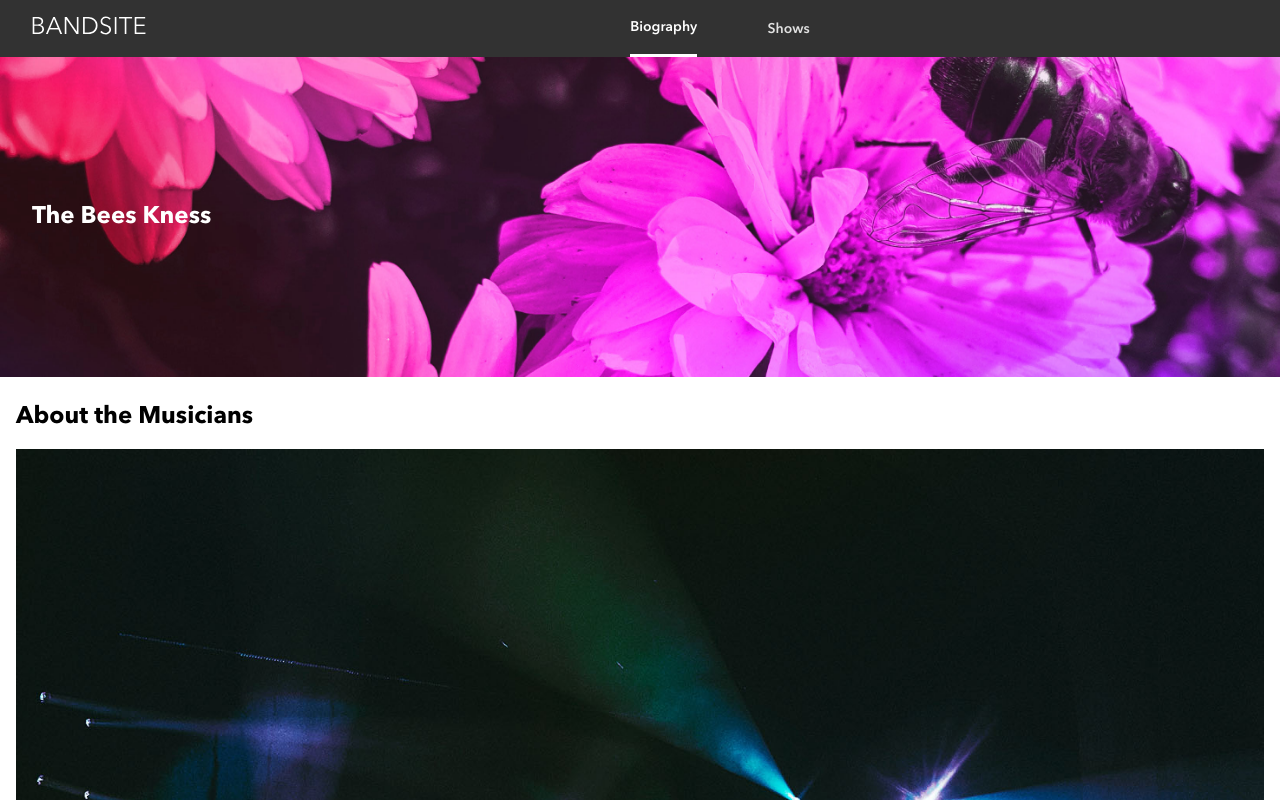
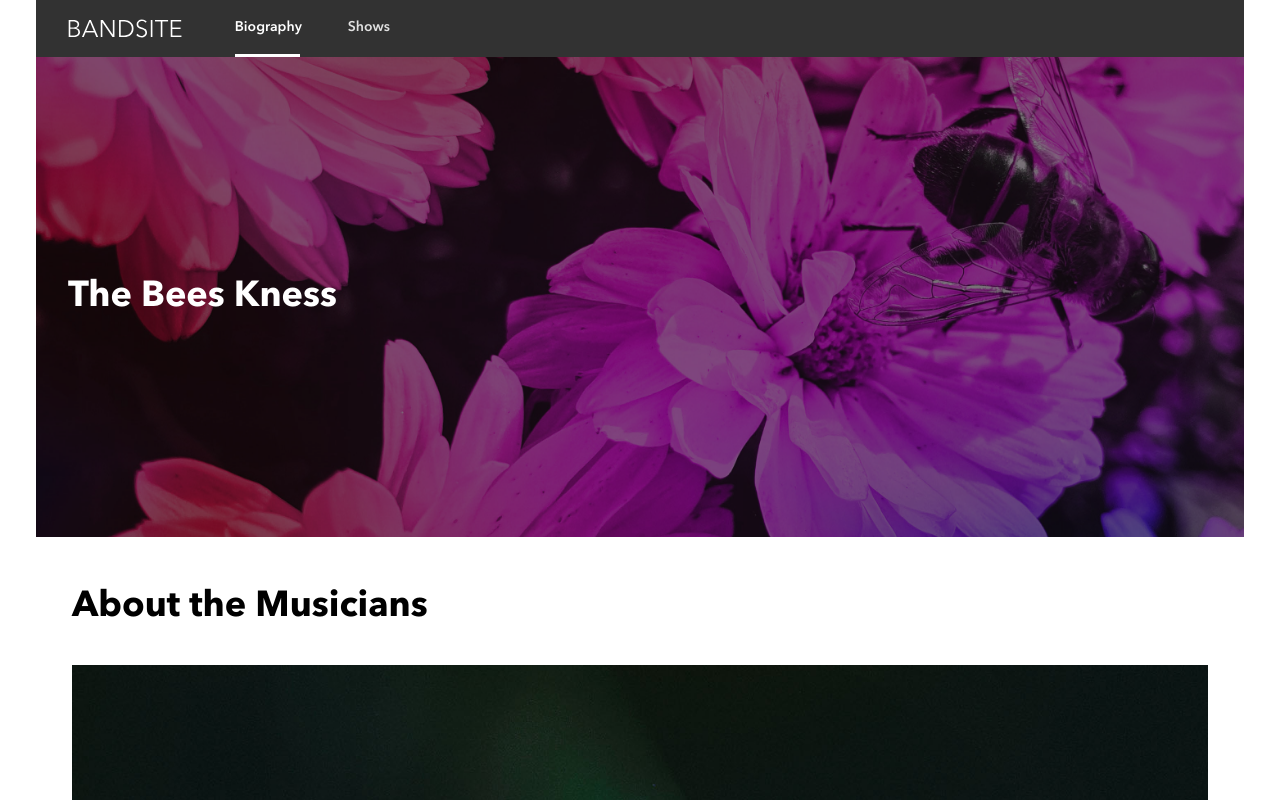
Before and after one commit to roxanehe/ruoxin-he-bandsite, a plain HTML site: page index.html in a window 1280 px wide. Shown: the top 800 px of the page. Drawn offline with Linux system fonts and the light colour scheme.

Commit message:
fix things up to footer

```diff
--- a/index.html
+++ b/index.html
@@ -28,8 +28,8 @@
             <span class="nav__item nav__item-inactive">Shows</span>
         </nav>
     </header>
-    <section class="hero">
-        <div class="hero__sec">
+    <section class="hero__img">
+        <div class="hero__opacity">
             <h1 class="hero__title">The Bees Kness</h1>
         </div>
     </section>
@@ -38,10 +38,12 @@
            <h1 class="main__title">About the Musicians</h1>
            <img src="./Assets/Images/band.jpg" alt="band" class="content__img">
            <p class="content__intro">"We push each other to be the best. It’s not uncommon for one of us to say ‘this needs to be better, back to the drawing board’”</p>
-           <p class="content__intro"> - Bryan Teddy, lead vocalist of The Bees Knees</p>
+           <p class="content__intro content__intro-vary"> - Bryan Teddy, lead vocalist of The Bees Knees</p>
            <h2 class="content__title">The Bees Knees</h2>
-           <p class="content__main">The Bees Knees is a pop rock band originating from San Francisco, California. The band consists of lead vocalist Bryan Teddy, guitarist Mack Tolkens, guitarist Andrew Green, bassist Kent Zulkee and drummer Freddie Fischer. The band achieved its first commercial success as an unsigned act, drawing attention from manager Cam Adams. Having worked with other popular acts (The Elephant In The Room, One Trick Pony, The Cat’s Meow), Adams was confident the band could succeed even further, pushing them to sign with Magenta Records. </p>
-           <p class="content__main">From there, the band has soared, gaining international recognition and ranking in the top 10 on the Poster Charts. New fans immediately fell in love with the band’s original and organic attitude, solidifying their place as one of the hottest and fastest up and coming acts of this century. Fans affectionately refer to themselves as “The Hive” and are drawn to their candid and authentic performances on stage. Looking forward to touring in the future, The Bees Knees are currently recording their second studio album, looking to be released in late 2021.</p>
+           <div class="content__items">
+              <p class="content__item">The Bees Knees is a pop rock band originating from San Francisco, California. The band consists of lead vocalist Bryan Teddy, guitarist Mack Tolkens, guitarist Andrew Green, bassist Kent Zulkee and drummer Freddie Fischer. The band achieved its first commercial success as an unsigned act, drawing attention from manager Cam Adams. Having worked with other popular acts (The Elephant In The Room, One Trick Pony, The Cat’s Meow), Adams was confident the band could succeed even further, pushing them to sign with Magenta Records. </p>
+              <p class="content__item">From there, the band has soared, gaining international recognition and ranking in the top 10 on the Poster Charts. New fans immediately fell in love with the band’s original and organic attitude, solidifying their place as one of the hottest and fastest up and coming acts of this century. Fans affectionately refer to themselves as “The Hive” and are drawn to their candid and authentic performances on stage. Looking forward to touring in the future, The Bees Knees are currently recording their second studio album, looking to be released in late 2021.</p>
+           </div>
         </section>
         <section class="gallery">
             <h1 class="main__title">Photo Gallery</h1>
--- a/styles/bio.scss
+++ b/styles/bio.scss
@@ -1,7 +1,11 @@
 @use "./partials/variables" as *;
 @use "./partials/mixin" as *;
 body{
-    margin:0;
+    //margin for the whole page
+    margin:0 1rem;
+    @include tablet{
+        margin:0 2.25rem;
+    }
 }
 *{
     box-sizing: border-box;
@@ -10,65 +14,71 @@ body{
     background-color: $primary-black;
     display: flex;
     flex-direction: column;
+    //justify-content: space-around;
     align-items: center;
     padding-top:1rem;
     @include tablet{
         flex-direction:row;
-        justify-content:space-between;
-        align-items:flex-start;
+        //align-items:center;
+        padding-top:0;
         padding-left:2rem;
-    }
-    @include desktop{
-        justify-content:space-between;
+        gap:1rem;
     }
 
-}
-svg{
-    color:$primary-white;
 }
 .nav{
     width:100%;
     display: flex;
-    justify-content:space-between;
-    align-items:center;
+    justify-content:space-evenly;
+    padding-top:1rem;
     @include tablet{
-        justify-content:space-evenly;
-        position:relative;
-        right:25rem;
-        width:20rem;
-    }
+        width: 15rem;
+   }
 }
 .nav__item{
     @include text-style(14px,22px);
     font-family: 'avenir-next';
     font-weight: 600;
-    padding:1rem 5rem;
+    width:50%;
+    text-align: center;
+    padding-bottom: 1rem;
     @include tablet{
-        padding:0;
-        padding-bottom:1rem;
+         width: 27%;
     }
-    //padding:0 20%;
-    //padding-bottom: 1rem;
+}
 
-}
 .nav__item-active{
     color:$primary-white;
     border-bottom: 3px solid $primary-white;
+
 
 }
 .nav__item-inactive{
     color:$second-silver;
 }
-.hero{
+.hero__img{
+    //background: rgba(0,0,0,0.5);
     background-image: url(../Assets/Images/hero-bio.jpg);
     background-size: 100%;
     background-position: center;
+    height:18em;
+    @include tablet{
+        height:30rem;
+   }
 }
-.hero__sec{
-    height:40vh;
+.hero__opacity{
+    width:100%;
+    height:18em;
+    background: rgba(0,0,0,0.5);
+    position:relative;
+    //align the text
     display:flex;
     justify-content:flex-start;
     align-items: center;
+    @include tablet{
+        height:30rem;
+   }
+
 }
 .hero__title{
     color:$primary-white;
@@ -76,6 +86,9 @@ svg{
     font-family: 'avenir-next';
     font-weight: 700;
     padding-left:2rem;
+    @include tablet{
+        @include text-style(36px,44px);
+   }
 }
 .main__title{
     @include text-style(24px,32px);
@@ -83,9 +96,19 @@ svg{
     font-weight: 700;
     margin-top:24px;
     margin-bottom: 16px;
+    @include tablet{
+        margin-top:48px;
+        margin-bottom: 36px;
+        @include text-style(36px,44px);
+    }
 }
 .main{
+    //another margin only for the main body
     margin:0 1rem;
+    @include tablet{
+        margin:0 36px;
+    }
+
 }
 .content__img{
     width:100%;
@@ -94,19 +117,52 @@ svg{
     @include text-style(14px,22px);
     font-family: 'avenir-next';
     font-weight: 600;
+    @include tablet{
+        @include text-style(24px,32px);
+    }
+}
+.content__intro-vary{
+
+    @include tablet{
+        @include text-style(14px,22px);
+    }
 }
 .content__title{
     @include text-style(14px,22px);
     font-family: 'avenir-next';
-    font-weight: 600;
+    font-weight: 400;
+    @include tablet{
+        @include text-style(24px,32px);
+    }
 }
-.content__main{
+
+.content__items{
+    @include tablet{
+        display: flex;
+        justify-content: space-between;
+        gap:1rem;
+    }
+}
+.content__item{
     @include text-style(13px,18px);
     font-family: 'avenir-next';
     font-weight: 400;
+    @include tablet{
+        @include text-style(14px,22px);
+
+    }
 }
 .gallery__imgs{
     display: flex;
     flex-direction: column;
     gap:1rem;
+    @include tablet{
+        flex-direction: row;
+        flex-wrap: wrap;
+    }
 }
+.gallery__img{
+    @include tablet{
+        width:30%;
+    }
+}
```
Also changed, not shown: styles/bio.css.
